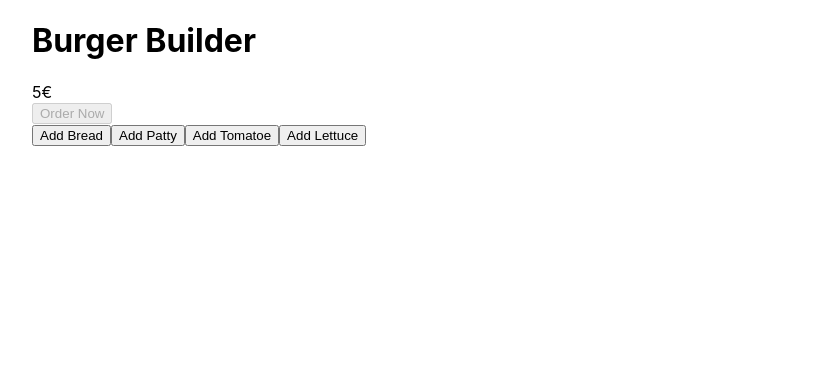
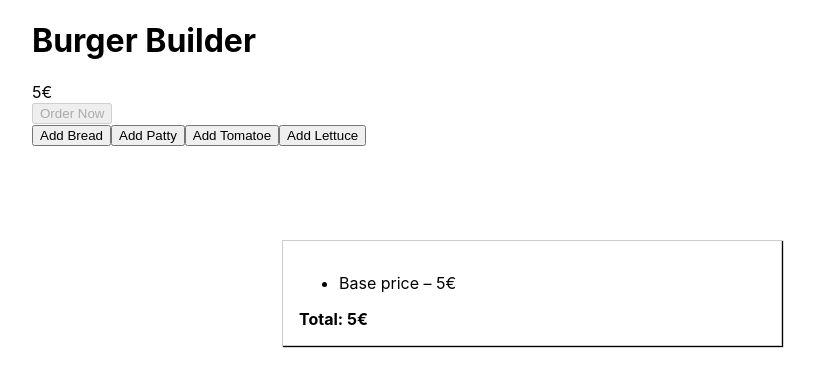
Before and after one commit to mariofink/react-burger-builder, a React (Create React App) app: page / in a window 1280 px wide. Shown: the top 386 px of the page, without its empty margins (108-923 px from the left). Built offline with nearby package versions, Linux system fonts and the light colour scheme.

Commit message:
add order summary modal

```diff
--- /dev/null
+++ b/src/components/Burger/OrderSummary/OrderSummary.js
@@ -0,0 +1,24 @@
+import React from "react";
+import Modal from "components/Ui/Modal/Modal";
+
+export default function(props) {
+  function ingredientList() {
+    return props.ingredients.map((ingredientKey, i) => {
+      const ingredient = props.availableIngredients[ingredientKey];
+      return (
+        <li key={ingredient + i}>
+          {ingredient.label} – {ingredient.price}€
+        </li>
+      );
+    });
+  }
+  return (
+    <Modal>
+      <ul>
+        <li>Base price – {props.basePrice}€</li>
+        {ingredientList()}
+      </ul>
+      <strong>Total: {props.totalPrice}€</strong>
+    </Modal>
+  );
+}
--- /dev/null
+++ b/src/components/Ui/Modal/Modal.js
@@ -0,0 +1,6 @@
+import React from "react";
+import styles from "./Modal.module.css";
+
+export default function(props) {
+  return <div className={styles.Modal}>{props.children}</div>;
+}
--- /dev/null
+++ b/src/components/Ui/Modal/Modal.module.css
@@ -0,0 +1,20 @@
+.Modal {
+  position: fixed;
+  z-index: 500;
+  background-color: white;
+  width: 70%;
+  border: 1px solid #ccc;
+  box-shadow: 1px 1px 1px black;
+  padding: 16px;
+  left: 15%;
+  top: 30%;
+  box-sizing: border-box;
+  transition: all 0.3s ease-out;
+}
+
+@media (min-width: 600px) {
+  .Modal {
+    width: 500px;
+    left: calc(50% - 250px);
+  }
+}
--- a/src/containers/BurgerBuilder/BurgerBuilder.js
+++ b/src/containers/BurgerBuilder/BurgerBuilder.js
@@ -1,6 +1,7 @@
 import React, { Component } from "react";
 import Burger from "components/Burger/Burger";
 import BuildControls from "components/Burger/BuildControls/BuildControls";
+import OrderSummary from "components/Burger/OrderSummary/OrderSummary";
 
 const BASE_PRICE = 5;
 const availableIngredients = {
@@ -50,6 +51,12 @@ export default class BurgerBuilder extends Component {
   render() {
     return (
       <div>
+        <OrderSummary
+          availableIngredients={availableIngredients}
+          ingredients={this.state.ingredients}
+          basePrice={BASE_PRICE}
+          totalPrice={this.state.totalPrice}
+        />
         <div>{this.state.totalPrice}€</div>
         <div>
           <button
```
